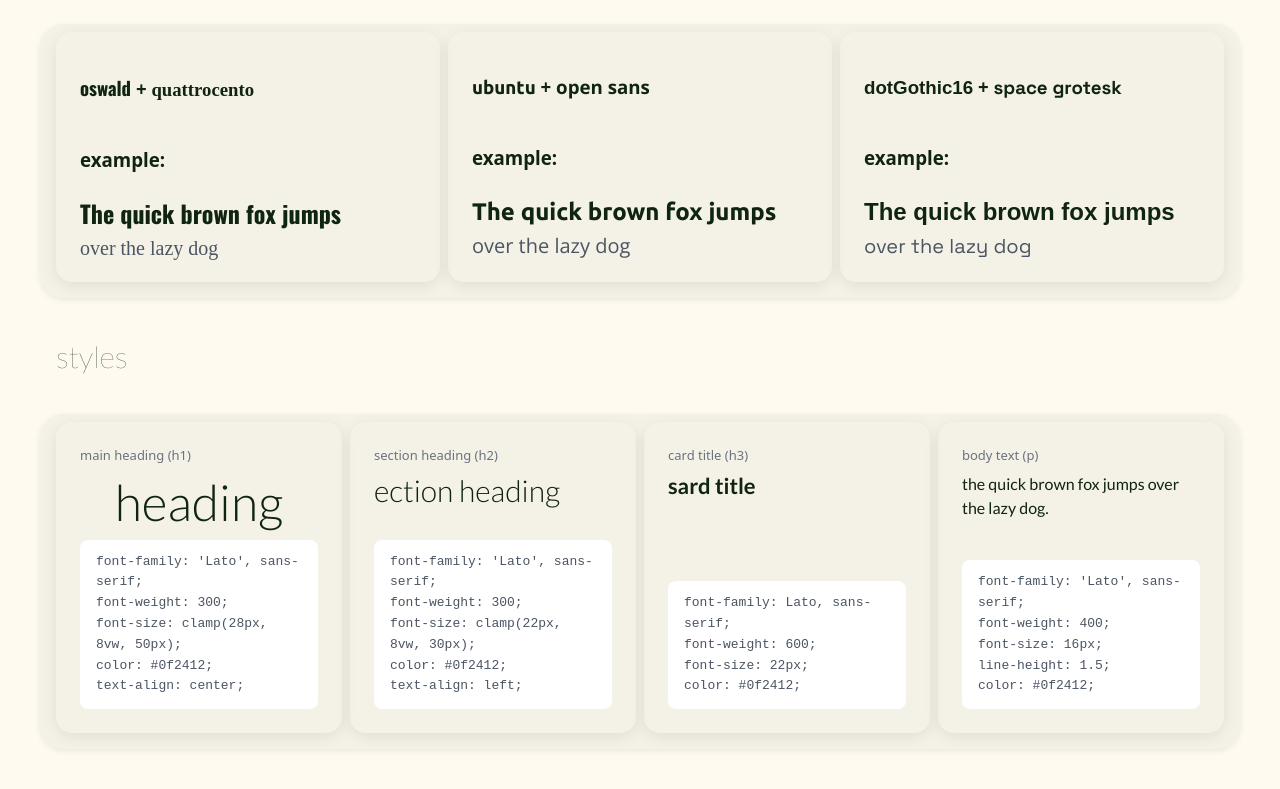
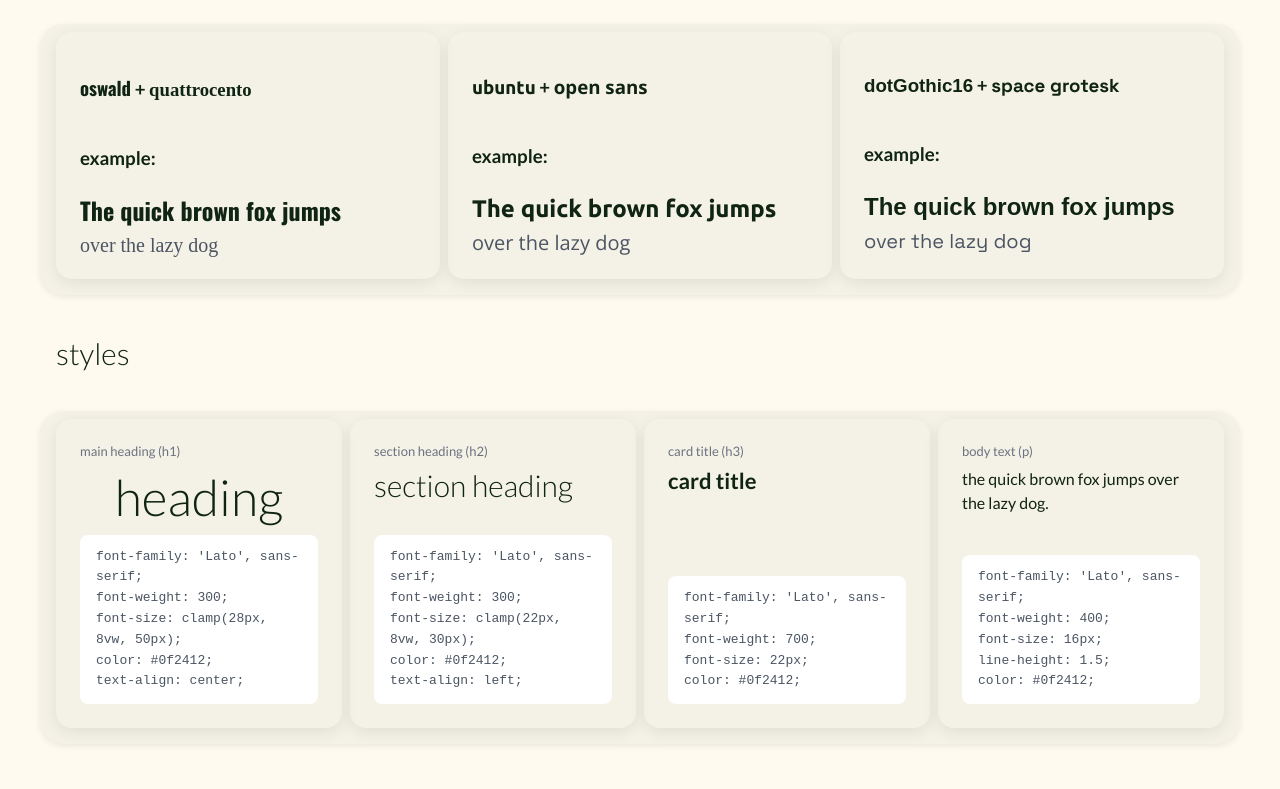
Before and after one commit to BrewBeer/website-design-system, a plain HTML site: page index.html in a window 1280 px wide. Shown: the part 586-1375 px from the top of the page. Drawn offline with nearby package versions, Linux system fonts and the light colour scheme; a web font is replaced by a local one.

Commit message:
claude code rewiev

```diff
--- a/index.html
+++ b/index.html
@@ -1,12 +1,13 @@
 <!DOCTYPE html>
 <html lang="en">
 <head>
-    <link rel="preconnect" href="https://fonts.googleapis.com">
-    <link rel="preconnect" href="https://fonts.gstatic.com" crossorigin>
-<link href="https://fonts.googleapis.com/css2?family=DotGothic16&family=Lato:ital,wght@0,100;0,300;0,400;0,700;0,900;1,100;1,300;1,400;1,700;1,900&family=Open+Sans:ital,wght@0,300..800;1,300..800&family=Oswald:wght@200..700&family=Quattrocento:wght@400;700&family=Space+Grotesk:wght@300..700&family=Ubuntu:ital,wght@0,300;0,400;0,500;0,700;1,300;1,400;1,500;1,700&display=swap" rel="stylesheet">    <link rel="stylesheet" href="style.css">
     <meta charset="UTF-8">
     <meta name="viewport" content="width=device-width, initial-scale=1.0">
     <title>website design system</title>
+    <link rel="preconnect" href="https://fonts.googleapis.com">
+    <link rel="preconnect" href="https://fonts.gstatic.com" crossorigin>
+    <link href="https://fonts.googleapis.com/css2?family=DotGothic16&family=Lato:ital,wght@0,100;0,300;0,400;0,700;0,900;1,100;1,300;1,400;1,700;1,900&family=Open+Sans:ital,wght@0,300..800;1,300..800&family=Oswald:wght@200..700&family=Quattrocento:wght@400;700&family=Space+Grotesk:wght@300..700&family=Ubuntu:ital,wght@0,300;0,400;0,500;0,700;1,300;1,400;1,500;1,700&display=swap" rel="stylesheet">
+    <link rel="stylesheet" href="style.css">
 </head>
 <body>
     <div class="nav">
@@ -14,25 +15,25 @@
     </div>
 
     <div class="title">
-        <h2>palet of colours</h2>
+        <h2>palette of colours</h2>
     </div>
 
-    <div class="colour-part">
+    <div class="panel colour-part">
         <div class="american-hops">
             <h3 class="colour-names">american hops</h3>
-            <h4 class="rgb">#80ef91</h4>
+            <p class="rgb">#80ef91</p>
         </div>
         <div class="polish-hops">
             <h3 class="colour-names">polish hops</h3>
-            <h4 class="rgb">#4ba54d</h4>
+            <p class="rgb">#4ba54d</p>
         </div>
         <div class="yeast">
             <h3 class="colour-names">yeast</h3>
-            <h4 class="rgb">#f3ef82</h4>
+            <p class="rgb">#f3ef82</p>
         </div>
         <div class="malt">
             <h3 class="colour-names">malt</h3>
-            <h4 class="rgb">#f0c15a</h4>
+            <p class="rgb">#f0c15a</p>
         </div>
 
     </div>
@@ -42,30 +43,30 @@
     </div>
 
 
-    <div class="fonts-part">
-          <div>
+    <div class="panel fonts-part">
+          <div class="pair-oswald">
             <h3 class="name-font">
               <span class="oswald">oswald</span> + <span class="quattrocento">quattrocento</span>
             </h3>
             <h3 class="example">example:</h3>
-            <h4 class="font-top">The quick brown fox jumps</h4>
-            <h4 class="font-bottom">over the lazy dog</h4>
+            <p class="font-top">The quick brown fox jumps</p>
+            <p class="font-bottom">over the lazy dog</p>
         </div>
-         <div>
+         <div class="pair-ubuntu">
             <h3 class="name-font">
              <span class="ubuntu">ubuntu</span> + <span class="open-sans">open sans</span>
             </h3>
             <h3 class="example">example:</h3>
-            <h4 class="font-top">The quick brown fox jumps</h4>
-            <h4 class="font-bottom">over the lazy dog</h4>
+            <p class="font-top">The quick brown fox jumps</p>
+            <p class="font-bottom">over the lazy dog</p>
         </div>
-         <div>
+         <div class="pair-dotgothic">
             <h3 class="name-font">
              <span class="dotgothic">dotGothic16</span> + <span class="space-grotesk">space grotesk</span>
             </h3>
             <h3 class="example">example:</h3>
-            <h4 class="font-top">The quick brown fox jumps</h4>
-            <h4 class="font-bottom">over the lazy dog</h4>
+            <p class="font-top">The quick brown fox jumps</p>
+            <p class="font-bottom">over the lazy dog</p>
         </div>
     </div>
 
@@ -73,10 +74,10 @@
         <h2>styles</h2>
     </div>
 
-    <div class="style-part">
+    <div class="panel style-part">
     <div>
         <h3 class="style-name">main heading (h1)</h3>
-        <h1 class="style-h1">heading</h1>
+        <div class="style-h1">heading</div>
         <ul class="style-rules">
             <li>font-family: 'Lato', sans-serif;</li>
             <li>font-weight: 300;</li>
@@ -87,7 +88,7 @@
     </div>
     <div>
         <h3 class="style-name">section heading (h2)</h3>
-        <h2 class="style-h2"><s></s>ection heading</h2>
+        <div class="style-h2">section heading</div>
         <ul class="style-rules">
             <li>font-family: 'Lato', sans-serif;</li>
             <li>font-weight: 300;</li>
@@ -98,10 +99,10 @@
     </div>
     <div>
         <h3 class="style-name">card title (h3)</h3>
-        <h3 class="style-h3">sard title</h3>
+        <div class="style-h3">card title</div>
         <ul class="style-rules">
-            <li>font-family: Lato, sans-serif;</li>
-            <li>font-weight: 600;</li>
+            <li>font-family: 'Lato', sans-serif;</li>
+            <li>font-weight: 700;</li>
             <li>font-size: 22px;</li>
             <li>color: #0f2412;</li>
         </ul>
--- a/style.css
+++ b/style.css
@@ -1,6 +1,6 @@
 body {
     background-color:#FFFAF0;
-    font-family: 'Lato' sans-serif;
+    font-family: 'Lato', sans-serif;
 }
 
 .nav h1 {
@@ -22,56 +22,59 @@ body {
 .title h2 {
     margin: 0;
     text-align: left;
-    display;
     font-family: 'Lato', sans-serif;
-    font-weight: 200;
-      font-size: clamp(22px, 8vw, 30px);
+    font-weight: 300;
+    font-size: clamp(22px, 8vw, 30px);
     overflow-wrap: break-word;
     color: #0f2412;
 }
 
-.colour-part {
-   box-sizing: border-box;
+/* wspólny wygląd sekcji: colour-part, fonts-part, style-part */
+.panel {
+    box-sizing: border-box;
     color-scheme: light;
     display: grid;
-    grid-template-columns: repeat(4, minmax(250px, 1fr));
-    overflow-x: auto;
+    grid-template-columns: repeat(auto-fit, minmax(min(250px, 100%), 1fr));
     gap: 8px;
     max-width: 1200px;
     margin: 40px auto;
     padding: 8px 16px 16px;
-    font-family: "Lato", sans-serif;
     font-size: 16px;
     font-weight: 400;
     background-color: #f4f1e6;
     border-radius: 24px;
     box-shadow: 0 2px 6px rgba(0, 0, 0, 0.08);
-
 }
 
-.colour-part > div {
+/* wspólne pudełko (karta) w każdej sekcji */
+.panel > div {
     display: flex;
     flex-direction: column;
     gap: 8px;
-    min-height: 260px;
     padding: 24px;
     border-radius: 16px;
     box-sizing: border-box;
     box-shadow: 0 4px 16px rgba(0, 0, 0, 0.08);
-    transition: transform 0.2s, box-shadow 0.2s;
+    min-width: 0;              /* karta może być węższa niż jej najdłuższe słowo */
+    overflow-wrap: anywhere;   /* za długie słowo łamie się w karcie, zamiast z niej wychodzić */
+}
+
+.colour-part > div {
+    min-height: 260px;
 }
 
 .rgb {
     margin: 0;
     font-size: 15px;
     font-weight: 400;
+    color: #0f2412;
     opacity: 0.8;
 }
 
 .colour-names {
     margin: auto 0 0;          /* spycha tekst na dół karty, góra działa jak "obrazek" */
     font-size: 22px;
-    font-weight: 600;
+    font-weight: 700;
 
 }
 
@@ -82,10 +85,6 @@ h2  {
 }
 
 h3 {
-    color: #0f2412;
-}
-
-h4 {
     color: #0f2412;
 }
 
@@ -113,34 +112,11 @@ h4 {
 }
 
 .fonts-part {
-    box-sizing: border-box;
-    color-scheme: light;
-    display: grid;
-    grid-template-columns: repeat(3, minmax(300px, 1fr));
-    overflow-x: auto;
-    gap: 8px;
-    max-width: 1200px;
-    margin: 40px auto;
-    padding: 8px 16px 16px;
-    font-family: system-ui, sans-serif;
-    font-size: 16px;
-    font-weight: 400;
-    border-radius: 24px;
-    box-shadow: 0 2px 6px rgba(0, 0, 0, 0.08);
-    background-color: #f4f1e6
-
+    grid-template-columns: repeat(auto-fit, minmax(min(300px, 100%), 1fr));
 }
 
 .fonts-part > div {
-    display: flex;
-    flex-direction: column;
-    gap: 8px;
     min-height: 100px;
-    padding: 24px;
-    border-radius: 16px;
-    box-sizing: border-box;
-    box-shadow: 0 4px 16px rgba(0, 0, 0, 0.08);
-    transition: transform 0.2s, box-shadow 0.2s;
 }
 
 .font-top {
@@ -148,6 +124,7 @@ h4 {
     font-size: 24px;
     font-weight: 700;
     line-height: 1.3;
+    color: #0f2412;
     text-align: left;
 }
 
@@ -161,12 +138,13 @@ h4 {
 }
 
 
-.fonts-part > div:nth-child(1) .font-top    { font-family: 'Oswald', sans-serif; }
-.fonts-part > div:nth-child(1) .font-bottom { font-family: 'Quattrocento', serif; }
-.fonts-part > div:nth-child(2) .font-top    { font-family: 'Ubuntu', sans-serif; }
-.fonts-part > div:nth-child(2) .font-bottom { font-family: 'Open Sans', sans-serif; }
-.fonts-part > div:nth-child(3) .font-top    { font-family: 'DotGothic16', sans-serif; }
-.fonts-part > div:nth-child(3) .font-bottom { font-family: 'Space Grotesk', sans-serif; }
+/* para czcionek przypisana do karty klasą, nie pozycją */
+.pair-oswald .font-top     { font-family: 'Oswald', sans-serif; }
+.pair-oswald .font-bottom  { font-family: 'Quattrocento', serif; }
+.pair-ubuntu .font-top     { font-family: 'Ubuntu', sans-serif; }
+.pair-ubuntu .font-bottom  { font-family: 'Open Sans', sans-serif; }
+.pair-dotgothic .font-top    { font-family: 'DotGothic16', sans-serif; }
+.pair-dotgothic .font-bottom { font-family: 'Space Grotesk', sans-serif; }
 
 .oswald        { font-family: 'Oswald', sans-serif; }
 .quattrocento  { font-family: 'Quattrocento', serif; }
@@ -175,39 +153,11 @@ h4 {
 .dotgothic     { font-family: 'DotGothic16', sans-serif; }
 .space-grotesk { font-family: 'Space Grotesk', sans-serif; }
 
-/* sekcja, tak samo jak fonts-part */
-.style-part {
-    box-sizing: border-box;
-    color-scheme: light;
-    display: grid;
-    grid-template-columns: repeat(4, minmax(250px, 1fr));
-    overflow-x: auto;
-    gap: 8px;
-    max-width: 1200px;
-    margin: 40px auto;
-    padding: 8px 16px 16px;
-    font-family: system-ui, sans-serif;
-    border-radius: 24px;
-    box-shadow: 0 2px 6px rgba(0, 0, 0, 0.08);
-    background-color: #f4f1e6;
-}
-
-/* pudełko, tak samo jak w fonts-part */
-.style-part > div {
-    display: flex;
-    flex-direction: column;
-    gap: 8px;
-    padding: 24px;
-    border-radius: 16px;
-    box-sizing: border-box;
-    box-shadow: 0 4px 16px rgba(0, 0, 0, 0.08);
-}
-
 /* nazwa elementu na górze pudełka */
 .style-name {
     margin: 0;
     font-size: 13px;
-    font-weight: 500;
+    font-weight: 400;
     color: #6b7280;
     text-transform: lowercase;
 }
@@ -233,7 +183,7 @@ h4 {
 .style-h3 {
     margin: 0;
     font-family: 'Lato', sans-serif;
-    font-weight: 600;
+    font-weight: 700;
     font-size: 22px;
     color: #0f2412;
 }
```
